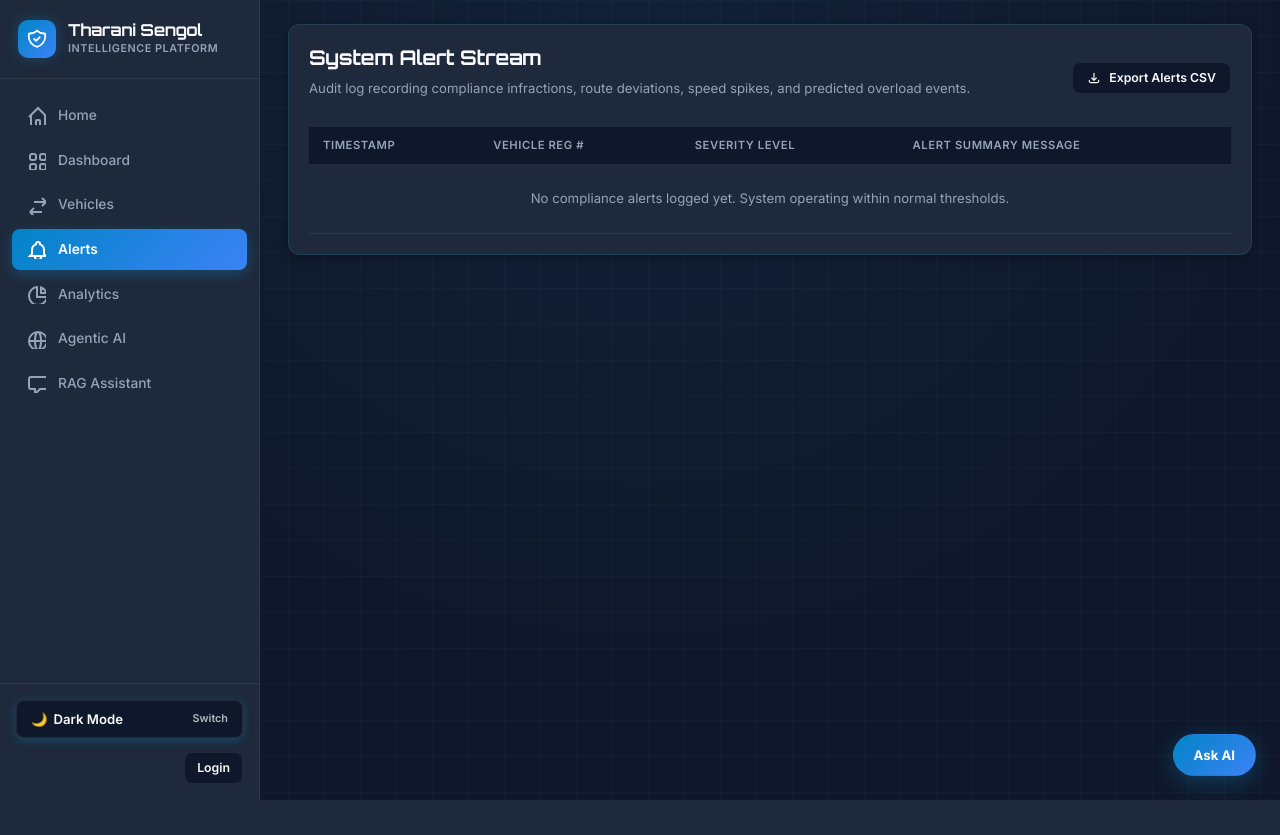
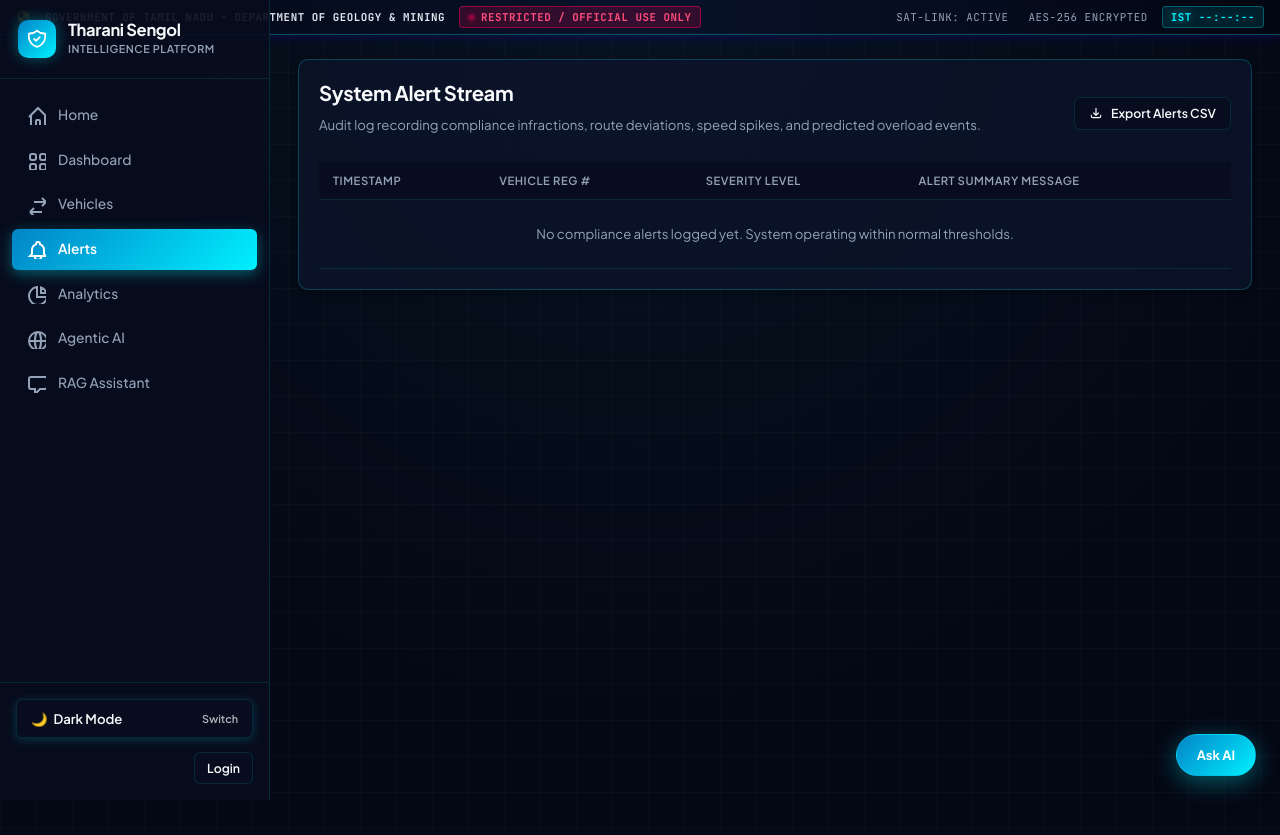
Before and after one commit to Mr-Prince2/Tharani-Sengol, a Flask app: page /alerts in a window 1280 px wide. Before the commit the page ends 800 px from the top, so only its background shows below. Run offline with Flask 3, Linux system fonts and the light colour scheme; data that the repository does not hold is empty; parts of the project's set-up code (start-up, migrations or seed data) failed here and were passed over.

Commit message:
feat: upgrade UI/UX into futuristic government telemetry portal with Plus Jakarta Sans typography and sleek HUD elements

```diff
--- a/static/site.css
+++ b/static/site.css
@@ -12,58 +12,152 @@
 :root {
   color-scheme: dark light;
 
-  --font-sans: 'Inter', 'Plus Jakarta Sans', -apple-system, BlinkMacSystemFont, "Segoe UI", Roboto, sans-serif;
-  --font-heading: 'Orbitron', 'Outfit', 'Plus Jakarta Sans', sans-serif;
+  --font-sans: 'Plus Jakarta Sans', -apple-system, BlinkMacSystemFont, "Segoe UI", Roboto, sans-serif;
+  --font-heading: 'Plus Jakarta Sans', 'Space Grotesk', -apple-system, BlinkMacSystemFont, sans-serif;
+  --font-mono: 'JetBrains Mono', monospace;
 
-  /* Default Command Center Dark Theme (#0f172a to #1e293b) */
-  --bg-canvas: #0f172a;
-  --bg-sidebar: #1e293b;
-  --bg-card: #1e293b;
-  --bg-card-hover: #334155;
-  --bg-surface: #0f172a;
-  --bg-input: #0f172a;
-  --bg-header: rgba(30, 41, 59, 0.94);
-  --bg-modal: #1e293b;
+  /* Default Command Center Dark Theme (#030712 to #0a1128) */
+  --bg-canvas: #040814;
+  --bg-sidebar: rgba(8, 14, 30, 0.92);
+  --bg-card: rgba(11, 20, 42, 0.82);
+  --bg-card-hover: rgba(18, 32, 64, 0.92);
+  --bg-surface: #070d1e;
+  --bg-input: #050a17;
+  --bg-header: rgba(6, 12, 26, 0.95);
+  --bg-modal: #0b142c;
 
-  --border-subtle: rgba(255, 255, 255, 0.08);
-  --border-card: rgba(56, 189, 248, 0.14);
-  --border-focus: #38bdf8;
-  --border-accent: rgba(56, 189, 248, 0.28);
+  --border-subtle: rgba(0, 240, 255, 0.12);
+  --border-card: rgba(0, 240, 255, 0.22);
+  --border-focus: #00f0ff;
+  --border-accent: rgba(0, 240, 255, 0.38);
 
   --text-primary: #f8fafc;
   --text-secondary: #94a3b8;
   --text-muted: #64748b;
   --text-dim: #475569;
-  --text-inverse: #0f172a;
+  --text-inverse: #030712;
 
-  --accent-cyan: #38bdf8;
+  --accent-cyan: #00f0ff;
   --accent-blue: #3b82f6;
   --accent-emerald: #10b981;
-  --accent-amber: #f59e0b;
-  --accent-rose: #f43f5e;
+  --accent-amber: #ffb703;
+  --accent-rose: #ff0055;
   --accent-purple: #a855f7;
-  --accent-gradient: linear-gradient(135deg, #0284c7 0%, #3b82f6 100%);
-  --accent-glow: rgba(14, 165, 233, 0.28);
+  --accent-gradient: linear-gradient(135deg, #0284c7 0%, #00f0ff 100%);
+  --accent-glow: rgba(0, 240, 255, 0.35);
 
-  --status-safe-bg: rgba(16, 185, 129, 0.14);
+  --gov-gold: #fbbf24;
+  --gov-gold-glow: rgba(251, 191, 36, 0.3);
+
+  --status-safe-bg: rgba(16, 185, 129, 0.16);
   --status-safe-color: #34d399;
-  --status-warning-bg: rgba(245, 158, 11, 0.14);
-  --status-warning-color: #fbbf24;
-  --status-danger-bg: rgba(244, 63, 94, 0.16);
-  --status-danger-color: #fb7185;
+  --status-warning-bg: rgba(255, 183, 3, 0.16);
+  --status-warning-color: #ffb703;
+  --status-danger-bg: rgba(255, 0, 85, 0.18);
+  --status-danger-color: #ff0055;
 
-  --shadow-sm: 0 2px 8px rgba(0, 0, 0, 0.3);
-  --shadow-md: 0 8px 24px rgba(0, 0, 0, 0.4);
-  --shadow-lg: 0 16px 48px rgba(0, 0, 0, 0.55);
-  --glass-backdrop: blur(14px);
+  --shadow-sm: 0 2px 8px rgba(0, 0, 0, 0.4);
+  --shadow-md: 0 8px 24px rgba(0, 0, 0, 0.6);
+  --shadow-lg: 0 16px 48px rgba(0, 240, 255, 0.15);
+  --glass-backdrop: blur(18px);
 
-  --radius-sm: 8px;
-  --radius-md: 12px;
-  --radius-lg: 18px;
+  --radius-sm: 6px;
+  --radius-md: 10px;
+  --radius-lg: 16px;
   --radius-pill: 9999px;
 
-  --sidebar-width: 260px;
+  --sidebar-width: 270px;
   --header-height: 64px;
+}
+
+/* ==========================================================================
+   Futuristic Government Header & Classification Banner
+   ========================================================================== */
+
+.gov-official-banner {
+  background: linear-gradient(90deg, #020612 0%, #081229 50%, #020612 100%);
+  border-bottom: 1px solid rgba(0, 240, 255, 0.3);
+  padding: 6px 16px;
+  font-family: var(--font-mono);
+  font-size: 0.72rem;
+  letter-spacing: 0.05em;
+  position: relative;
+  z-index: 100;
+  box-shadow: 0 2px 12px rgba(0, 0, 255, 0.2);
+}
+
+.gov-banner-container {
+  display: flex;
+  align-items: center;
+  justify-content: space-between;
+  max-width: 1800px;
+  margin: 0 auto;
+  gap: 12px;
+  flex-wrap: wrap;
+}
+
+.gov-banner-left, .gov-banner-right {
+  display: flex;
+  align-items: center;
+  gap: 14px;
+}
+
+.gov-emblem-badge {
+  color: var(--gov-gold);
+  display: flex;
+  align-items: center;
+  justify-content: center;
+  filter: drop-shadow(0 0 6px rgba(251, 191, 36, 0.6));
+}
+
+.gov-dept-name {
+  color: #e2e8f0;
+  font-weight: 700;
+  text-transform: uppercase;
+}
+
+.gov-clearance-pill {
+  background: rgba(255, 0, 85, 0.18);
+  border: 1px solid rgba(255, 0, 85, 0.5);
+  color: #ff4d7d;
+  padding: 2px 8px;
+  border-radius: 4px;
+  font-weight: 700;
+  display: inline-flex;
+  align-items: center;
+  gap: 6px;
+}
+
+.gov-status-item {
+  color: #94a3b8;
+  display: inline-flex;
+  align-items: center;
+  gap: 6px;
+}
+
+.gov-clock {
+  color: var(--accent-cyan);
+  font-weight: 700;
+  background: rgba(0, 240, 255, 0.1);
+  border: 1px solid rgba(0, 240, 255, 0.3);
+  padding: 2px 8px;
+  border-radius: 4px;
+  text-shadow: 0 0 8px rgba(0, 240, 255, 0.6);
+}
+
+.pulse-dot {
+  width: 7px;
+  height: 7px;
+  border-radius: 50%;
+  background: #ff0055;
+  box-shadow: 0 0 8px #ff0055;
+  animation: pulseGlow 1.5s infinite ease-in-out;
+}
+.pulse-dot.safe { background: #10b981; box-shadow: 0 0 8px #10b981; }
+
+@keyframes pulseGlow {
+  0%, 100% { opacity: 1; transform: scale(1); }
+  50% { opacity: 0.4; transform: scale(0.85); }
 }
 
 /* Light Mode Overrides */
@@ -515,15 +609,14 @@
   font-family: var(--font-heading);
 }
 
-/* Buttons & Controls */
 button, .btn-link {
   display: inline-flex;
   align-items: center;
   justify-content: center;
   gap: 8px;
-  padding: 10px 18px;
+  padding: 8px 16px;
   border-radius: var(--radius-sm);
-  font-size: 0.88rem;
+  font-size: 0.86rem;
   font-weight: 600;
   cursor: pointer;
   transition: all 0.2s ease;
@@ -531,19 +624,20 @@
   font-family: inherit;
 }
 
-button {
-  background: var(--accent-gradient);
+button, .btn-primary {
+  background: linear-gradient(135deg, #0284c7 0%, #00b4d8 100%);
   color: #ffffff;
-  box-shadow: 0 2px 10px var(--accent-glow);
+  box-shadow: 0 2px 10px rgba(0, 180, 216, 0.25);
+  border: 1px solid rgba(0, 240, 255, 0.3);
 }
 
-button:hover {
+button:hover, .btn-primary:hover {
   transform: translateY(-1px);
-  box-shadow: 0 4px 16px var(--accent-glow);
+  box-shadow: 0 4px 16px rgba(0, 240, 255, 0.4);
   filter: brightness(1.08);
 }
 
-button:active {
+button:active, .btn-primary:active {
   transform: translateY(0);
 }
 
--- a/templates/base.html
+++ b/templates/base.html
@@ -25,11 +25,29 @@
     <!-- Google Fonts -->
     <link rel="preconnect" href="https://fonts.googleapis.com">
     <link rel="preconnect" href="https://fonts.gstatic.com" crossorigin>
-    <link href="https://fonts.googleapis.com/css2?family=Inter:wght@400;500;600;700&family=Plus+Jakarta+Sans:ital,wght@0,300;0,400;0,500;0,600;0,700;0,800;1,400&family=Outfit:wght@400;500;600;700;800&display=swap" rel="stylesheet">
+    <link href="https://fonts.googleapis.com/css2?family=JetBrains+Mono:wght@400;500;600;700&family=Orbitron:wght@600;700;800;900&family=Plus+Jakarta+Sans:ital,wght@0,300;0,400;0,500;0,600;0,700;0,800;1,400&family=Space+Grotesk:wght@500;600;700&display=swap" rel="stylesheet">
 
     <link rel="stylesheet" href="{{ url_for('static', filename='site.css') }}?v=100" />
 </head>
 <body>
+
+<!-- Official Futuristic Government Classification Header Bar -->
+<div class="gov-official-banner">
+    <div class="gov-banner-container">
+        <div class="gov-banner-left">
+            <div class="gov-emblem-badge" aria-hidden="true">
+                <svg viewBox="0 0 24 24" width="15" height="15" fill="currentColor"><path d="M12 1L3 5v6c0 5.55 3.84 10.74 9 12 5.16-1.26 9-6.45 9-12V5l-9-4zm0 10.99h7c-.53 4.12-3.28 7.79-7 8.94V12H5V6.3l7-3.11v8.8z"/></svg>
+            </div>
+            <span class="gov-dept-name">GOVERNMENT OF TAMIL NADU • DEPARTMENT OF GEOLOGY & MINING</span>
+            <span class="gov-clearance-pill"><span class="pulse-dot red"></span> RESTRICTED / OFFICIAL USE ONLY</span>
+        </div>
+        <div class="gov-banner-right">
+            <span class="gov-status-item"><span class="status-indicator-dot safe"></span> SAT-LINK: ACTIVE</span>
+            <span class="gov-status-item"><span class="status-indicator-dot safe"></span> AES-256 ENCRYPTED</span>
+            <span id="govSystemClock" class="gov-clock">IST --:--:--</span>
+        </div>
+    </div>
+</div>
 
 <div class="sidebar-overlay" id="sidebarOverlay"></div>
 
@@ -269,6 +287,18 @@
     if (sidebarOverlay) {
         sidebarOverlay.addEventListener('click', () => toggleMobileDrawer(false));
     }
+
+    // Live Government Intelligence Clock
+    function updateGovClock() {
+        const clockEl = document.getElementById('govSystemClock');
+        if (!clockEl) return;
+        const now = new Date();
+        const timeStr = now.toLocaleTimeString('en-US', { hour12: false, timeZone: 'Asia/Kolkata' });
+        const dateStr = now.toLocaleDateString('en-US', { day: '2-digit', month: 'short', year: 'numeric' });
+        clockEl.textContent = `IST ${timeStr} • ${dateStr}`;
+    }
+    updateGovClock();
+    setInterval(updateGovClock, 1000);
 </script>
 
 <script src="{{ url_for('static', filename='auth.js') }}?v=102"></script>
```
Also changed, not shown: other parts of static/site.css (+44 -0 lines), frontend/src/app/dashboard/page.tsx (+131 -70 lines), frontend/src/app/globals.css (+21 -21 lines), frontend/src/app/layout.tsx (+11 -8 lines), frontend/src/components/Sidebar.tsx (+32 -13 lines).
